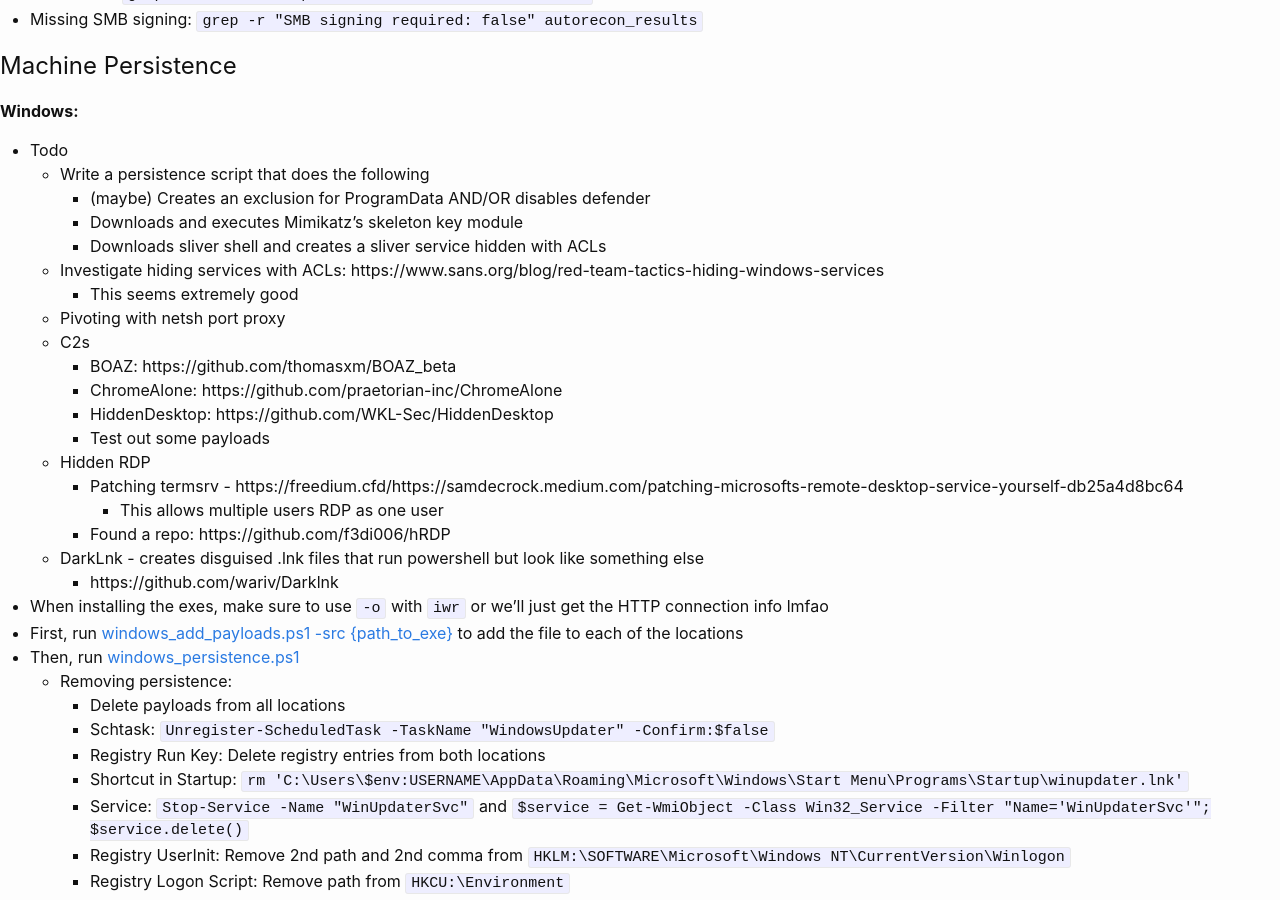
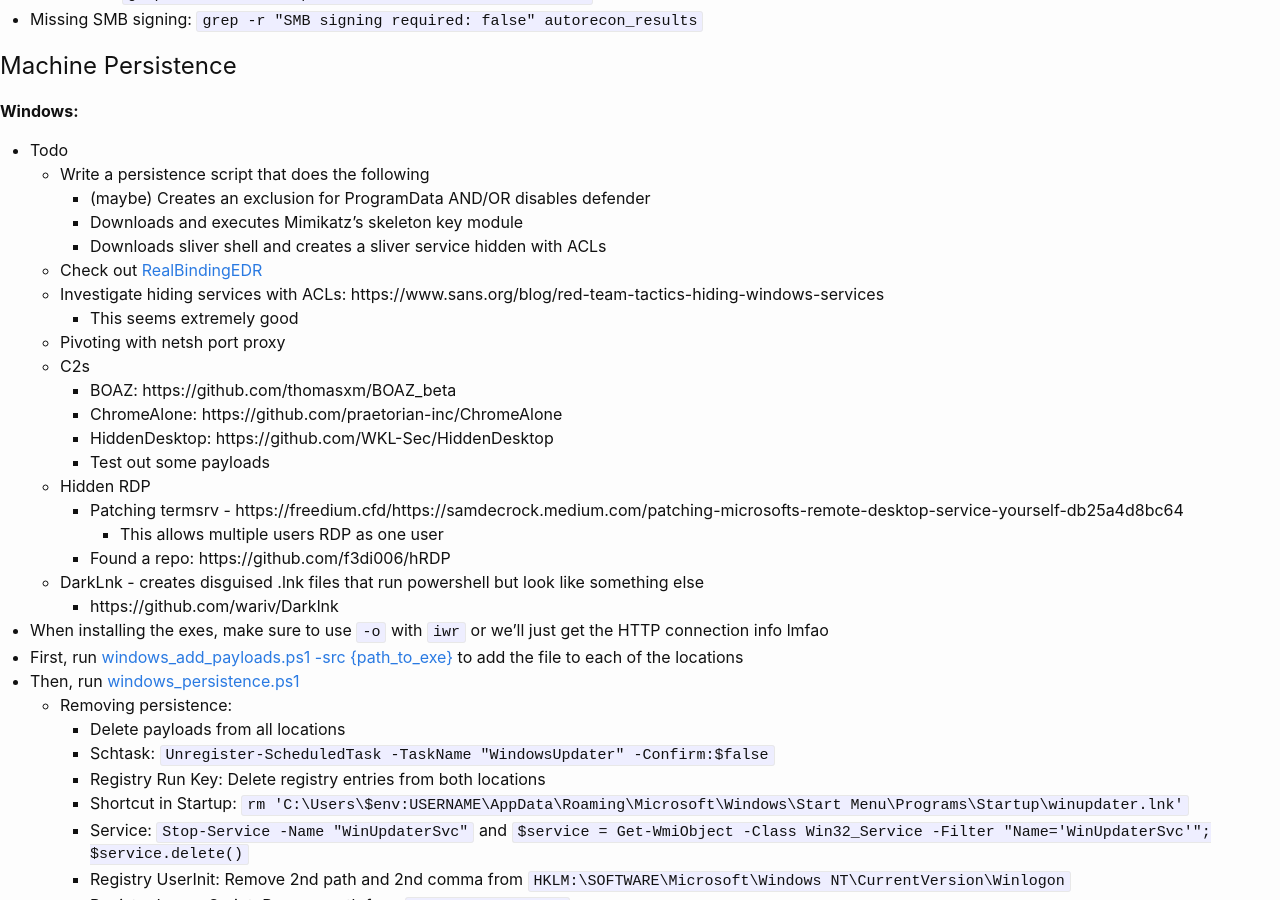
Before and after one commit to KhaelK138/KhaelK138.github.io, a Jekyll site: the page built from markdown/RedTeamingCCDC.md, in a window 1280 px wide and 900 px high, scrolled down 756 px. Built offline with Jekyll 4.4.1, drawn with Linux system fonts in a browser that asks for light colours; our own code applies the rules of GitHub Pages for plain Markdown files.

Commit message:
added windows todo

```diff
--- a/markdown/RedTeamingCCDC.md
+++ b/markdown/RedTeamingCCDC.md
@@ -36,6 +36,7 @@
     - (maybe) Creates an exclusion for ProgramData AND/OR disables defender
     - Downloads and executes Mimikatz's skeleton key module
     - Downloads sliver shell and creates a sliver service hidden with ACLs
+  - Check out [RealBindingEDR](https://github.com/myzxcg/RealBlindingEDR)
   - Investigate hiding services with ACLs: https://www.sans.org/blog/red-team-tactics-hiding-windows-services
     - This seems extremely good
   - Pivoting with netsh port proxy
```
